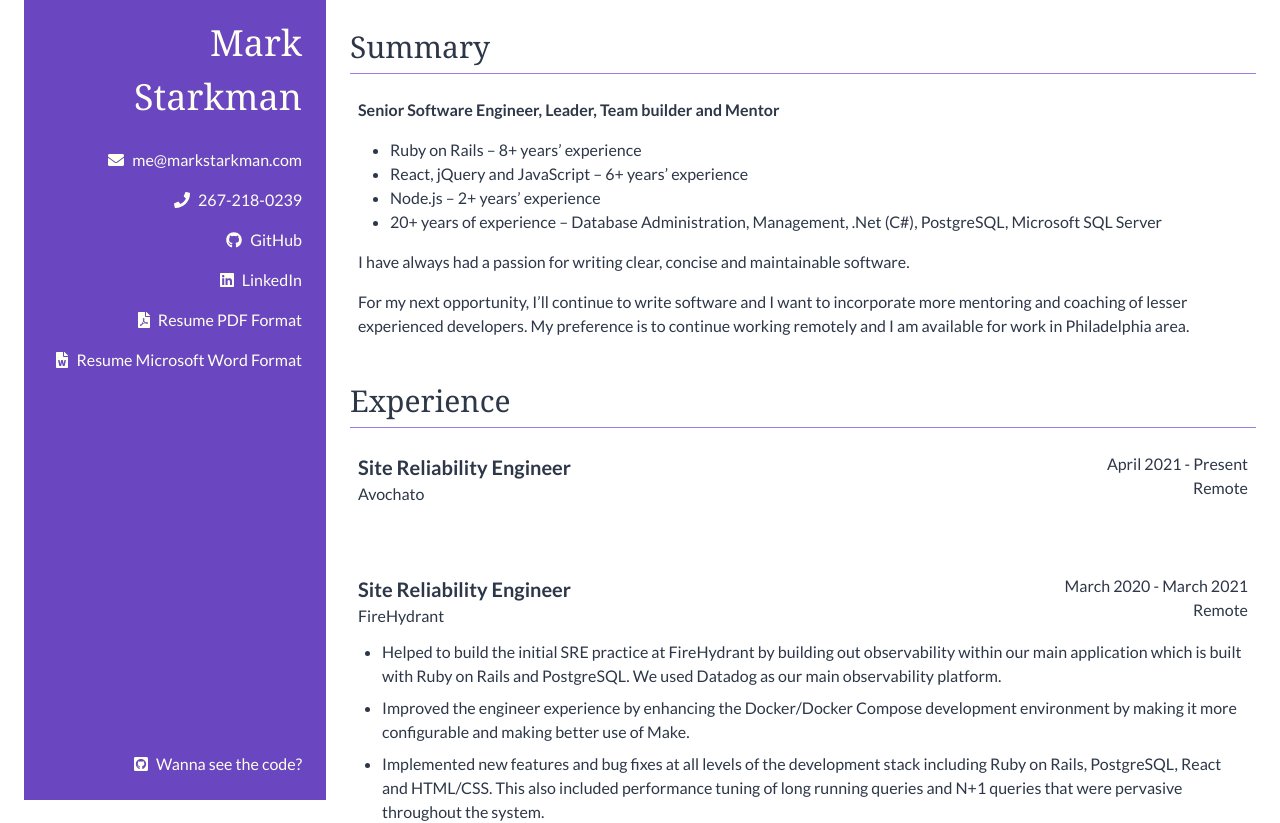
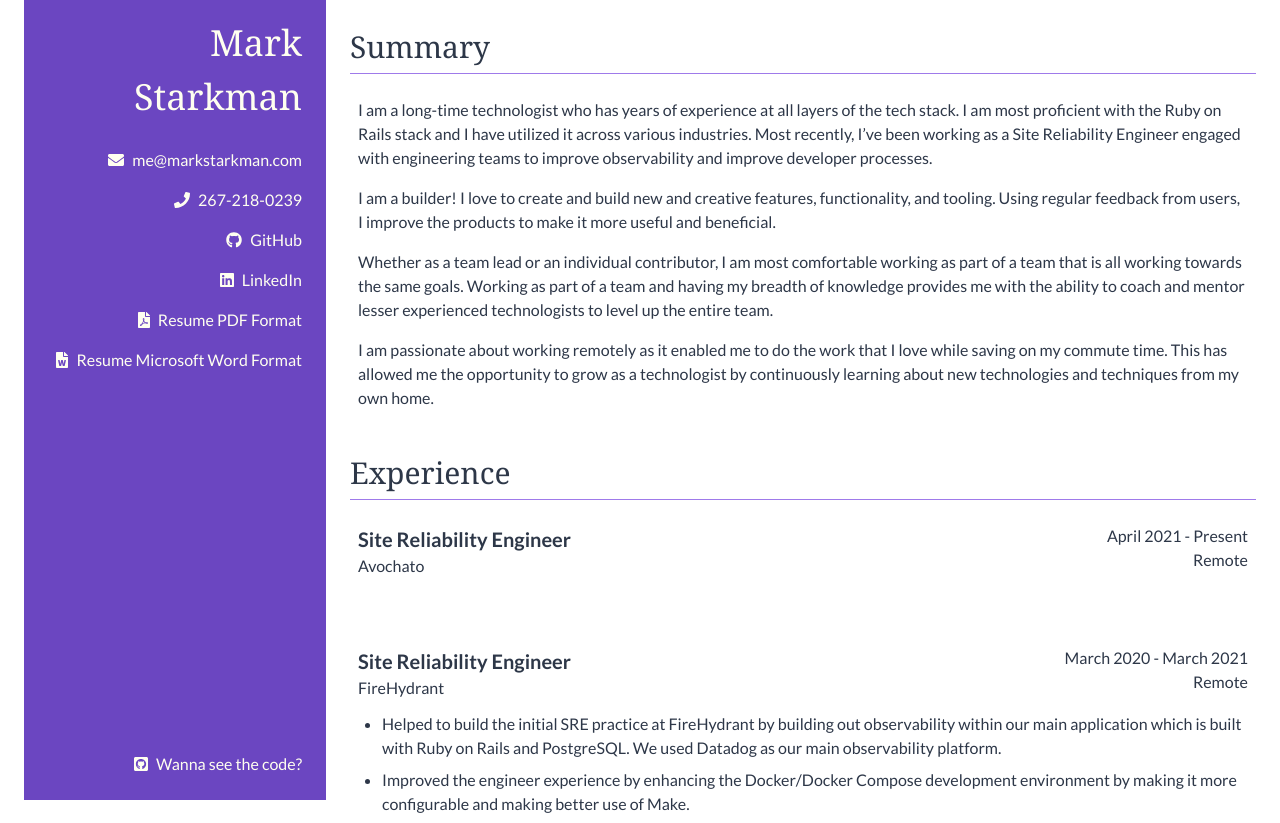
Before and after one commit to mstarkman/resume-part-deux, a Next.js app: page / in a window 1280 px wide. Shown: the top 823 px of the page. Built offline with nearby package versions, Linux system fonts and the light colour scheme.

Commit message:
Update summary

```diff
--- a/components/Summary.tsx
+++ b/components/Summary.tsx
@@ -5,18 +5,23 @@ const P = ({ children }) => <p className="p-2">{children}</p>
 const Summary = () => (
   <Section title="Summary">
     <P>
-      <strong>Senior Software Engineer, Leader, Team builder and Mentor</strong>
+      I am a long-time technologist who has years of experience at all layers of the tech stack. I am most proficient with the Ruby
+      on Rails stack and I have utilized it across various industries. Most recently, I’ve been working as a Site Reliability
+      Engineer engaged with engineering teams to improve observability and improve developer processes.
     </P>
-    <ul className="list-disc ml-8 p-2">
-      <li>Ruby on Rails – 8+ years’ experience</li>
-      <li>React, jQuery and JavaScript – 6+ years’ experience</li>
-      <li>Node.js – 2+ years’ experience</li>
-      <li>20+ years of experience – Database Administration, Management, .Net (C#), PostgreSQL, Microsoft SQL Server</li>
-    </ul>
-    <P>I have always had a passion for writing clear, concise and maintainable software.</P>
     <P>
-      For my next opportunity, I’ll continue to write software and I want to incorporate more mentoring and coaching of lesser
-      experienced developers. My preference is to continue working remotely and I am available for work in Philadelphia area.
+      I am a builder! I love to create and build new and creative features, functionality, and tooling. Using regular feedback from
+      users, I improve the products to make it more useful and beneficial.
+    </P>
+    <P>
+      Whether as a team lead or an individual contributor, I am most comfortable working as part of a team that is all working
+      towards the same goals. Working as part of a team and having my breadth of knowledge provides me with the ability to coach and
+      mentor lesser experienced technologists to level up the entire team.
+    </P>
+    <P>
+      I am passionate about working remotely as it enabled me to do the work that I love while saving on my commute time. This has
+      allowed me the opportunity to grow as a technologist by continuously learning about new technologies and techniques from my
+      own home.
     </P>
   </Section>
 )
```
Also changed, not shown: 2 other files (tests, documents, lock files or other folders).
